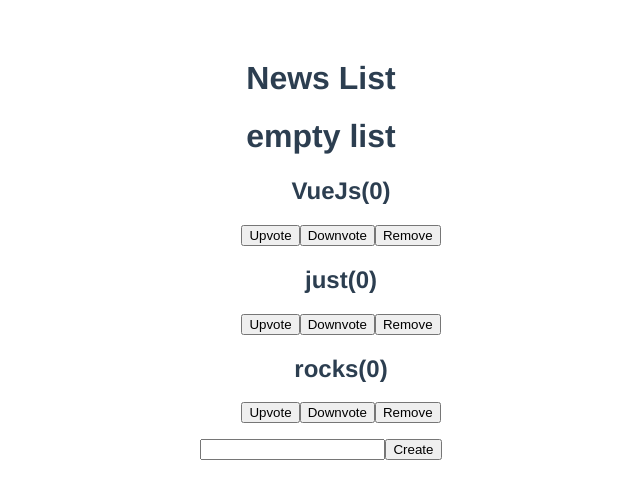
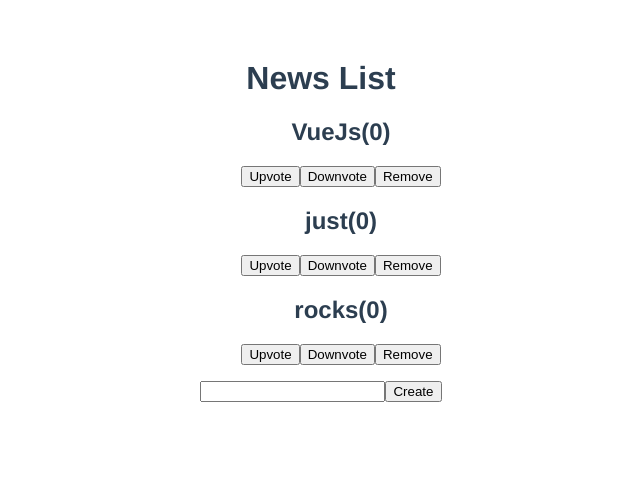
Before and after one commit to Systems-Development-and-Frameworks/code_party_kp, a Vue app in the folder exercises/2/webapp/: page / in a window 1280 px wide. Shown: the top 498 px of the page, without its empty margins (319-959 px from the left). Built offline with nearby package versions, Linux system fonts and the light colour scheme.

Commit message:
implement empty test

```diff
--- a/exercises/2/webapp/src/components/NewsList.vue
+++ b/exercises/2/webapp/src/components/NewsList.vue
@@ -1,12 +1,14 @@
 <template>
   <div class="newslist_container">
-    <h1>empty list</h1>
-    <div>
-      <ul id="list" placeholder="List is empty.">
+      <div>
+      <ul>
         <li v-for="anews in newsSorted" :key="anews.id">
           <News :news="anews" @update="update" @remove="remove" />
         </li>
       </ul>
+      <div v-if="isEmpty" class="emptyList">
+        The list is empty :(
+      </div>
     </div>
     <form @submit.prevent>
       <input v-model="newTitle" />
@@ -48,6 +50,9 @@
     newsSorted() {
       return [...this.news].sort((a, b) => b.votes - a.votes);
     },
+    isEmpty(){
+      return this.news.length == 0;
+    }
   },
 };
 </script>
```
Also changed, not shown: 1 other file (tests, documents, lock files or other folders).
